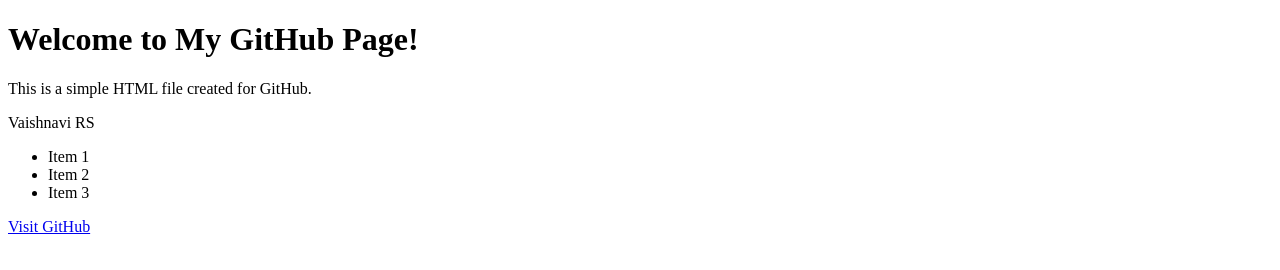
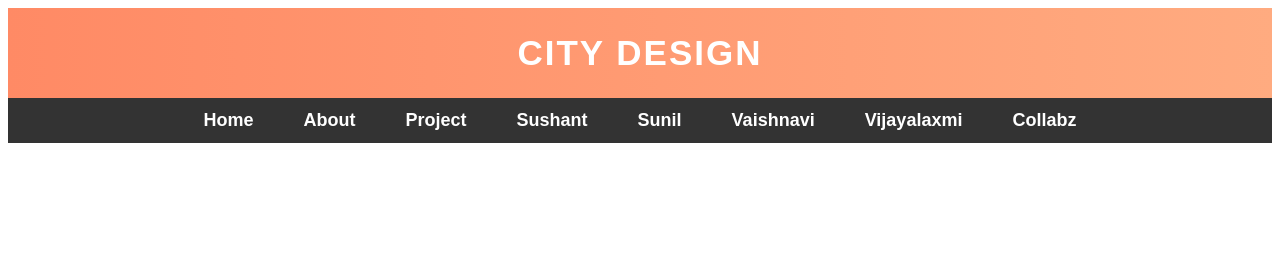
Before and after one commit to 01fe24bcs295/vaish, a plain HTML site: page index.html in a window 1280 px wide. Drawn offline with Linux system fonts and the light colour scheme.

Commit message:
Update index.html

```diff
--- a/index.html
+++ b/index.html
@@ -1,21 +1,65 @@
 <!DOCTYPE html>
-<html lang="en">
+<html>
 <head>
-    <meta charset="UTF-8">
-    <meta name="viewport" content="width=device-width, initial-scale=1.0">
-    <title>My GitHub Page</title>
+    <title>City Design</title>
+
+    <style>
+
+        /* Main header (CITY DESIGN) */
+        .header {
+            background: linear-gradient(to right, #ff8a65, #ffab80);
+            padding: 25px 0;
+            text-align: center;
+            font-size: 35px;
+            font-family: Arial, sans-serif;
+            font-weight: bold;
+            color: white;
+            letter-spacing: 2px;
+        }
+
+        /* Navigation bar */
+        .navbar {
+            background-color: #333;
+            padding: 12px 0;
+            display: flex;
+            justify-content: center;
+        }
+
+        /* Nav links */
+        .navbar a {
+            color: white;
+            text-decoration: none;
+            margin: 0 25px;
+            font-size: 18px;
+            font-family: Arial, sans-serif;
+            font-weight: bold;
+        }
+
+        .navbar a:hover {
+            color: #ffab80;
+        }
+
+    </style>
 </head>
+
 <body>
-    <h1>Welcome to My GitHub Page!</h1>
-    <p>This is a simple HTML file created for GitHub.</p>
-    <p>Vaishnavi RS</p>
 
-    <ul>
-        <li>Item 1</li>
-        <li>Item 2</li>
-        <li>Item 3</li>
-    </ul>
+    <!-- Top Gradient Header -->
+    <div class="header">
+        CITY DESIGN
+    </div>
 
-    <a href="https://github.com">Visit GitHub</a>
+    <!-- Navigation Bar -->
+    <div class="navbar">
+        <a href="#">Home</a>
+        <a href="#">About</a>
+        <a href="#">Project</a>
+        <a href="#">Sushant</a>
+        <a href="#">Sunil</a>
+        <a href="#">Vaishnavi</a>
+        <a href="#">Vijayalaxmi</a>
+        <a href="#">Collabz</a>
+    </div>
+
 </body>
 </html>
```
